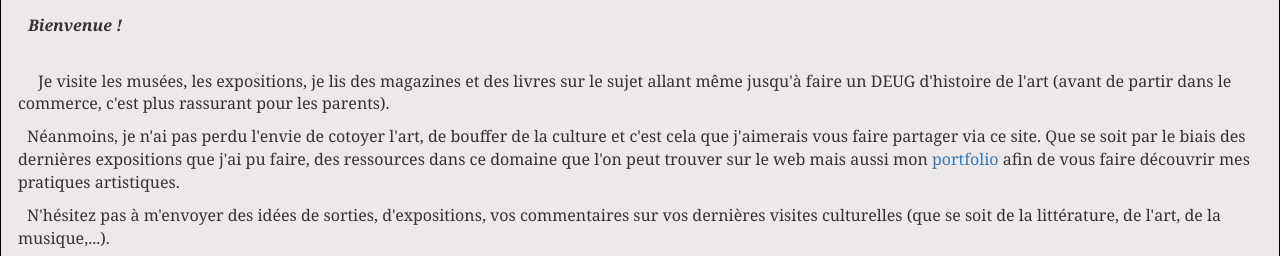
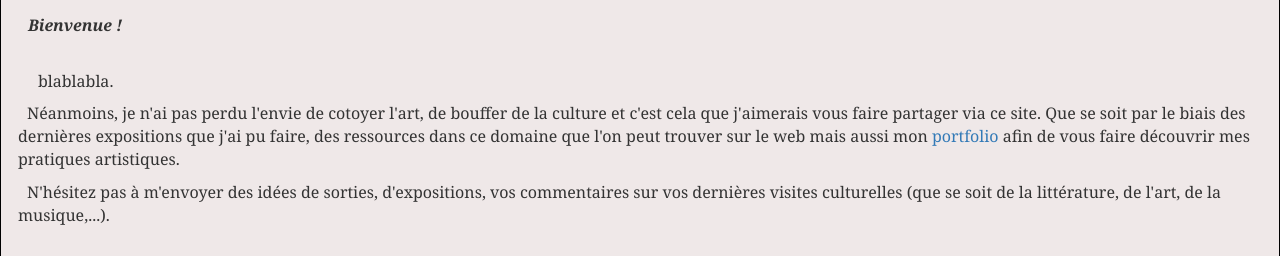
Before and after one commit to margui/sitetelecom, a plain HTML site: page index.html in a window 1280 px wide. Shown: the part 508-764 px from the top of the page. Drawn offline with nearby package versions, Linux system fonts and the light colour scheme.

Commit message:
aaa
aaaa

```diff
--- a/index.html
+++ b/index.html
@@ -48,7 +48,7 @@
 
 
 	<link href='https://fonts.googleapis.com/css?family=Vollkorn' rel='stylesheet' type='text/css'>
-	<p style="text-indent:20px"> Je visite les musées, les expositions, je lis des magazines et des livres sur le sujet allant même jusqu'à faire un DEUG d'histoire de l'art (avant de partir dans le commerce, c'est plus rassurant pour les parents).</br></p>
+	<p style="text-indent:20px"> blablabla.</br></p>
 	<p style="text-indent:9px">Néanmoins, je n'ai pas perdu l'envie de cotoyer l'art, de bouffer de la culture et c'est cela que j'aimerais vous faire partager via ce site. Que se soit par le biais des dernières expositions que j'ai pu faire, des ressources dans ce domaine que l'on peut trouver sur le web mais aussi mon <a href="#portfolio">portfolio</a> afin de vous faire découvrir mes pratiques artistiques.</br></p>
 	<p style="text-indent:9px"> N'hésitez pas à m'envoyer des idées de sorties, d'expositions, vos commentaires sur vos dernières visites culturelles (que se soit de la littérature, de l'art, de la musique,...).</p></body>
 	</br>
```
